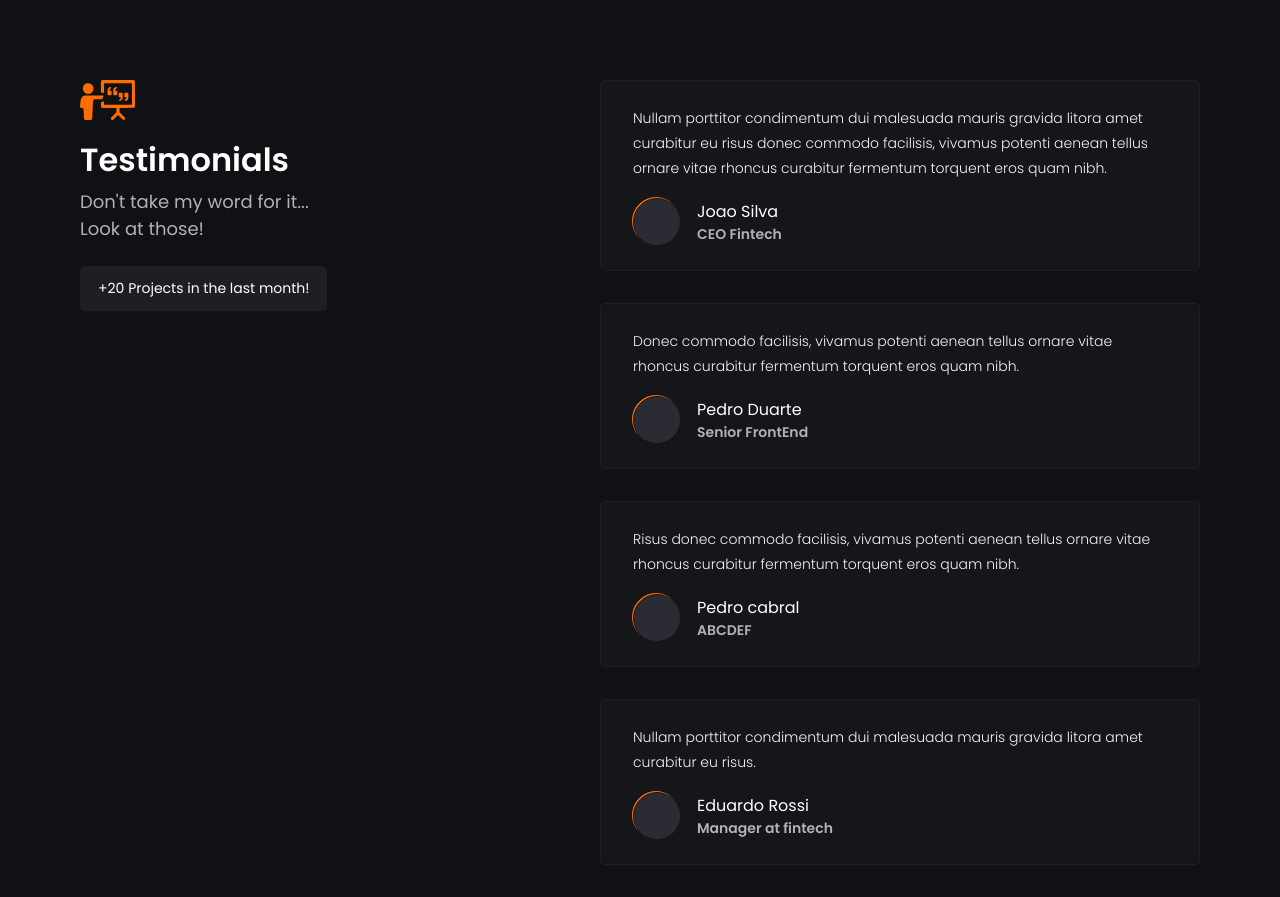
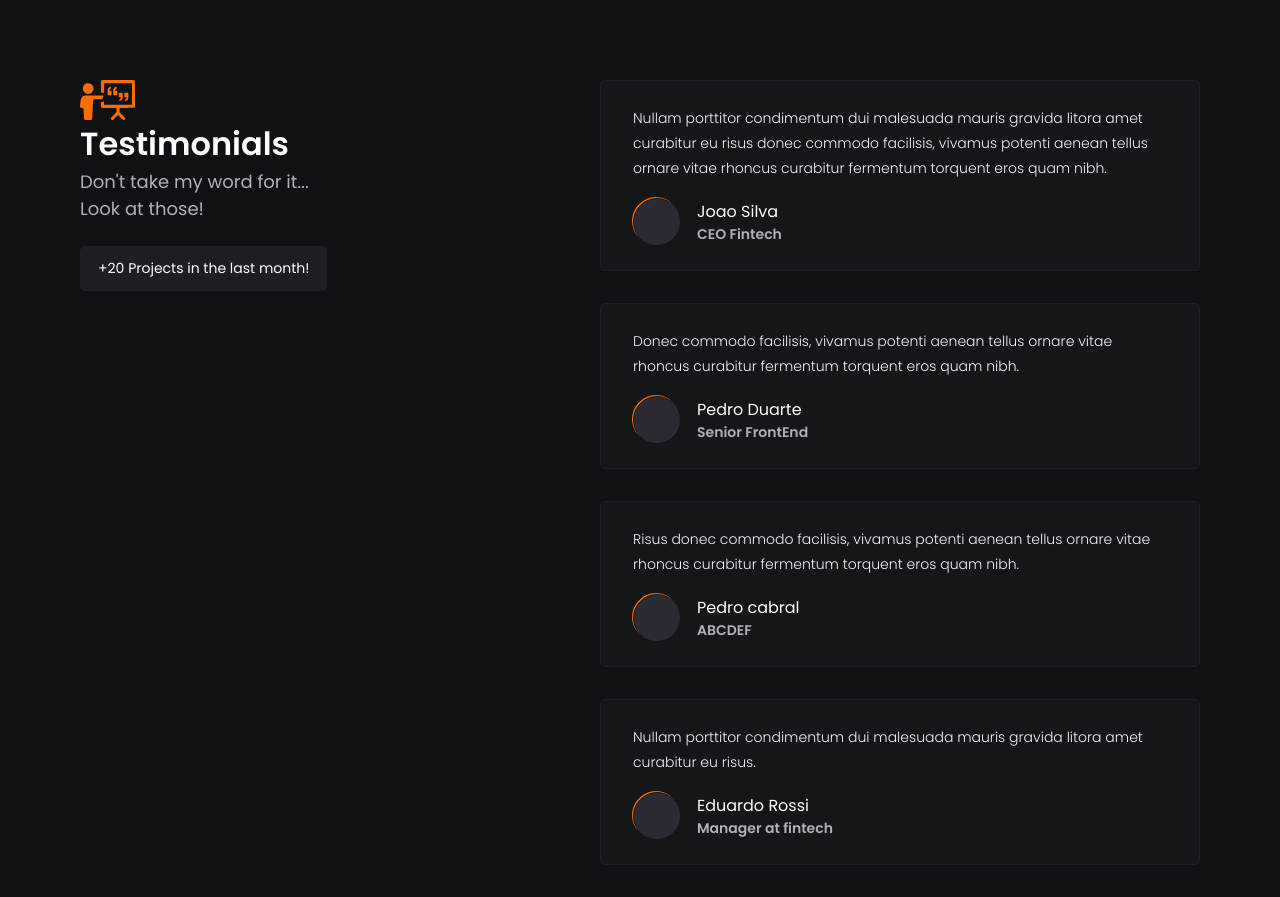
Before and after one commit to YuriRDev/portfolio, a React (Create React App) app: page / in a window 1280 px wide. Shown: the part 860-1757 px from the top of the page. Built offline with nearby package versions, Linux system fonts and the light colour scheme.

Commit message:
Trying more Motions...

```diff
--- a/src/Pages/Testimonials/index.tsx
+++ b/src/Pages/Testimonials/index.tsx
@@ -1,6 +1,7 @@
 import React from 'react';
 
 import testimonial from '../../Assets/testimonial.svg';
+import { motion, useAnimation } from 'framer-motion';
 
 import {
   Container,
@@ -15,16 +16,53 @@ import {
 import Testimonial from '../../Components/Testimonial';
 
 const Testimonials: React.FC = () => {
+  const titleAnimation = useAnimation();
+  const descriptionAnimation = useAnimation();
+  const tagAnimation = useAnimation();
+
+  titleAnimation.start({
+    y: 0,
+    opacity: 1,
+    transition: { ease: 'easeIn', duration: 0.3 },
+  });
+
+  descriptionAnimation.start({
+    y: 0,
+    opacity: 1,
+    transition: { ease: 'easeIn', duration: 0.4, delay: 0.3 },
+  });
+
+  tagAnimation.start({
+    y: 0,
+    x: 0,
+    opacity: 1,
+    transition: { ease: 'easeIn', duration: 0.4, delay: 0.3 },
+  });
+
   return (
     <Container>
       <Header>
         <IconImg src={testimonial} />
-
-        <Title>Testimonials</Title>
-        <Subtitle>
-          Don't take my word for it... <br /> Look at those!{' '}
-        </Subtitle>
-
+        <motion.div
+          initial={{
+            y: 10,
+            opacity: 0,
+          }}
+          animate={titleAnimation}
+        >
+          <Title>Testimonials</Title>
+        </motion.div>
+        <motion.div
+          initial={{
+            y: -10,
+            opacity: 0,
+          }}
+          animate={descriptionAnimation}
+        >
+          <Subtitle>
+            Don't take my word for it... <br /> Look at those!{' '}
+          </Subtitle>
+        </motion.div>
         <Tag>{'+20 Projects in the last month!'}</Tag>
       </Header>
 
```
